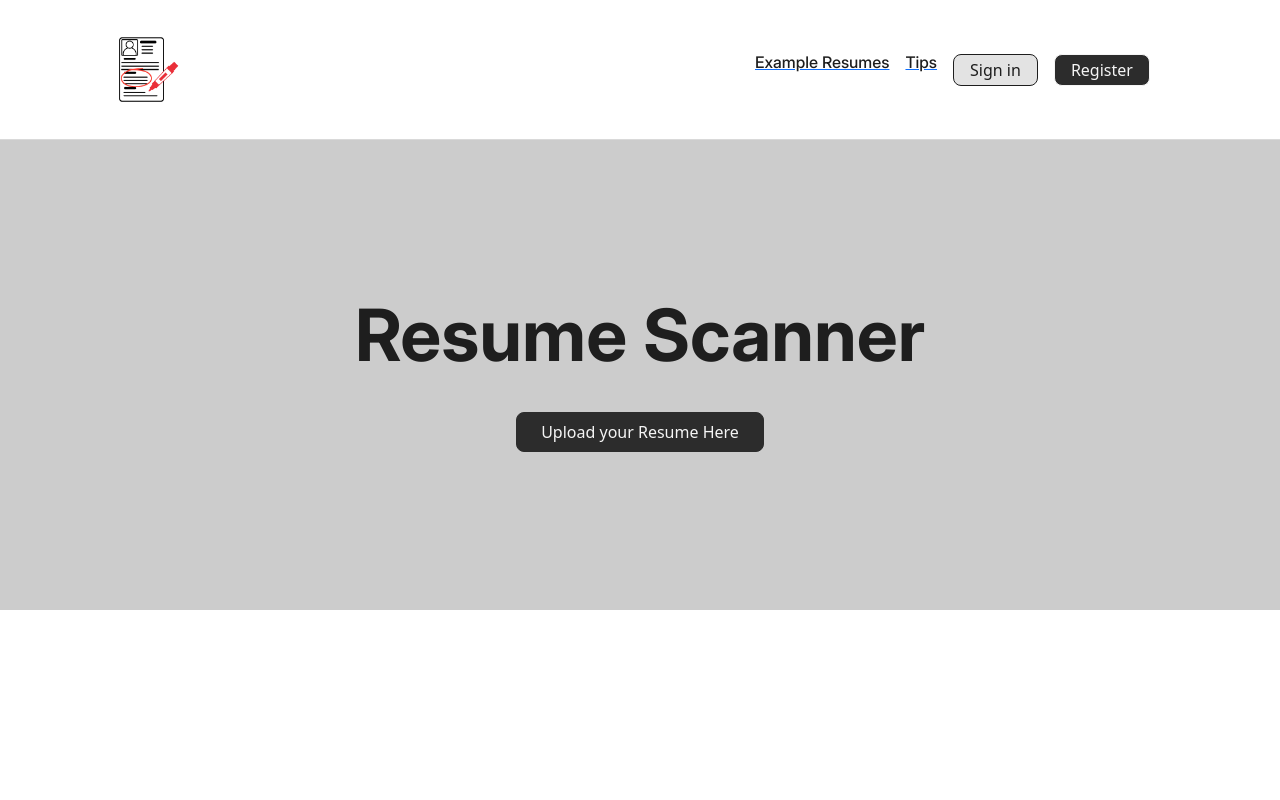
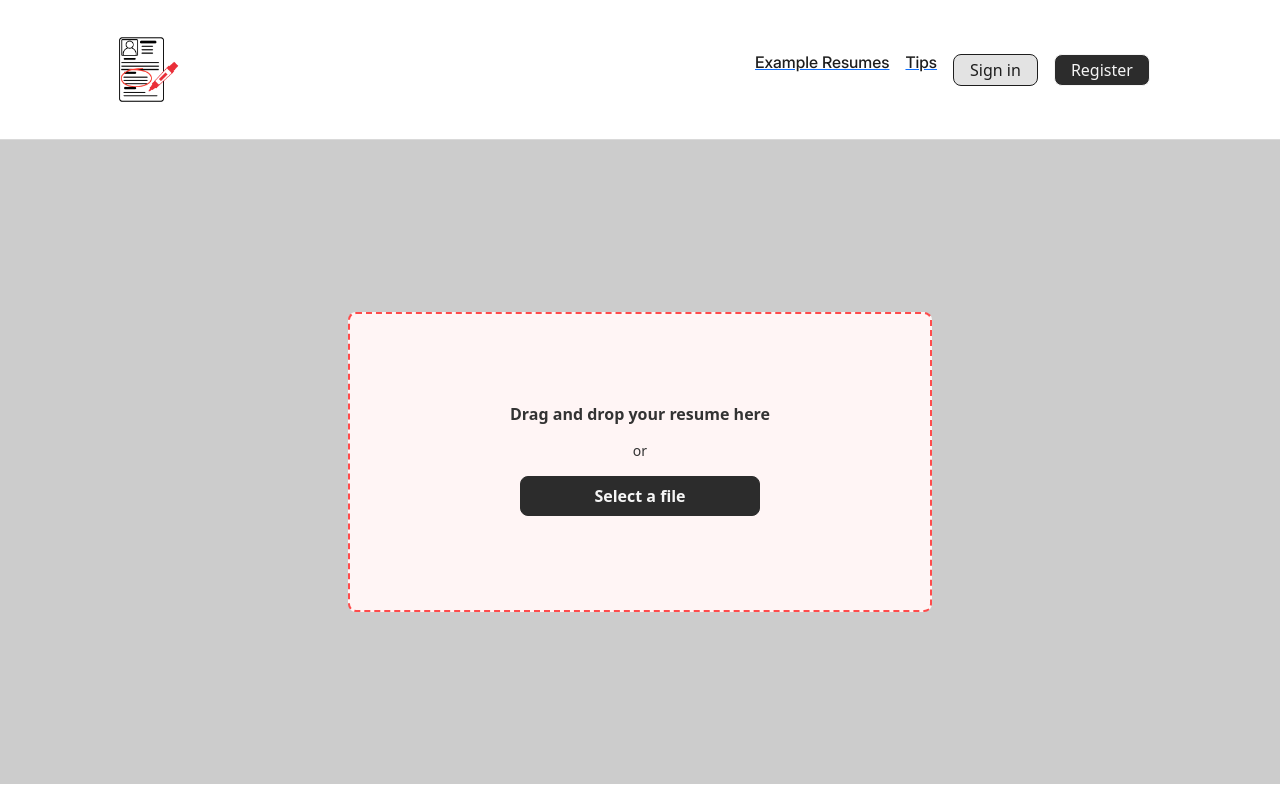
Before and after one commit to texasluminescence/resume-screener, a React (Create React App) app in the folder my-app/: page / in a window 1280 px wide. Built offline with nearby package versions, Linux system fonts and the light colour scheme.

Commit message:
Trying to add in inital page design

```diff
--- a/my-app/src/App.css
+++ b/my-app/src/App.css
@@ -1,38 +1,125 @@
-.App {
-  text-align: center;
+/* Body Background */
+body {
+  background: linear-gradient(to right, #fceff1, #fff5f5);
+  font-family: 'Poppins', sans-serif;
+  margin: 0;
+  padding: 0;
 }
 
-.App-logo {
-  height: 40vmin;
-  pointer-events: none;
+/* Navbar Enhancements */
+.header {
+  background: linear-gradient(90deg, #ff7eb3, #ff758c);
+  box-shadow: 0 4px 15px rgba(0, 0, 0, 0.1);
+  padding: 16px 20px;
+  transition: background 0.3s ease-in-out, box-shadow 0.3s ease;
 }
 
-@media (prefers-reduced-motion: no-preference) {
-  .App-logo {
-    animation: App-logo-spin infinite 20s linear;
-  }
+.header:hover {
+  background: linear-gradient(90deg, #ff758c, #ff7eb3);
+  box-shadow: 0 8px 30px rgba(0, 0, 0, 0.2);
 }
 
-.App-header {
-  background-color: #282c34;
-  min-height: 100vh;
+.header_top-row {
   display: flex;
-  flex-direction: column;
   align-items: center;
-  justify-content: center;
-  font-size: calc(10px + 2vmin);
-  color: white;
+  justify-content: space-between;
 }
 
-.App-link {
-  color: #61dafb;
+.navbar {
+  display: flex;
+  justify-content: space-between;
+  align-items: center;
+  max-width: 1200px;
+  margin: 0 auto;
+  width: 100%;
 }
 
-@keyframes App-logo-spin {
-  from {
-    transform: rotate(0deg);
-  }
-  to {
-    transform: rotate(360deg);
-  }
+.navbar-logo {
+  height: 50px;
+  transition: transform 0.3s ease-in-out;
 }
+
+.navbar-logo:hover {
+  transform: scale(1.1);
+}
+
+.header__menu {
+  display: flex;
+  justify-content: space-between;
+  align-items: center;
+  list-style-type: none;
+  margin: 0;
+}
+
+.header__menu-items {
+  display: flex;
+}
+
+.nav-link {
+  color: white;
+  font-size: 16px;
+  font-weight: 500;
+  text-decoration: none;
+  transition: color 0.3s ease, transform 0.3s ease;
+  margin-right: 20px;
+}
+
+.nav-link:hover {
+  color: #ffd7e8;
+  transform: translateY(-3px);
+}
+
+.nav-btn {
+  padding: 10px 20px;
+  font-size: 14px;
+  font-weight: 700;
+  border: none;
+  border-radius: 25px;
+  cursor: pointer;
+  transition: background-color 0.3s ease, transform 0.3s ease, box-shadow 0.3s ease;
+  margin-left: 10px;
+}
+
+.nav-btn:hover {
+  transform: scale(1.05);
+  background-color: #ff4b4b;
+  box-shadow: 0 4px 10px rgba(0, 0, 0, 0.15);
+}
+
+.sign-in {
+  background-color: #f2f2f2;
+  color: #333;
+}
+
+.sign-in:hover {
+  background-color: #e6e6e6;
+}
+
+.register {
+  background-color: #ff758c;
+  color: #fff;
+}
+
+.register:hover {
+  background-color: #ff91a6;
+}
+
+/* Loading Spinner Overlay */
+.loading-overlay {
+  position: fixed;
+  top: 0;
+  left: 0;
+  width: 100%;
+  height: 100%;
+  background-color: rgba(255, 255, 255, 0.8);
+  display: flex;
+  justify-content: center;
+  align-items: center;
+  z-index: 9999;
+}
+
+.loading-overlay .spinner-border {
+  width: 3rem;
+  height: 3rem;
+  color: #ff4b4b;
+}
--- a/my-app/src/App.js
+++ b/my-app/src/App.js
@@ -1,6 +1,6 @@
 import logo from './images/image.png';
 import { Routes, Route, Link, useNavigate } from 'react-router-dom';
-import  { useState } from 'react';
+import { useState } from 'react';
 import './css_files/AfterEnteringResume.css';
 import './css_files/components.css';
 import './css_files/font.css';
@@ -10,19 +10,97 @@ import Results from './Results'; // Import the Results component
 import * as ReactBootStrap from 'react-bootstrap';
 import React from 'react';
 
+// DragDropResume Function
+function DragDropResume({ loading, handleUploadClick }) {
+  const [isDragging, setIsDragging] = useState(false);
+
+  const handleDragEnter = (e) => {
+    e.preventDefault();
+    setIsDragging(true);
+  };
+
+  const handleDragLeave = (e) => {
+    e.preventDefault();
+    setIsDragging(false);
+  };
+
+  const handleFileDrop = (e) => {
+    e.preventDefault();
+    setIsDragging(false);
+    const files = e.dataTransfer.files;
+    if (files && files.length > 0) {
+      handleUploadClick({ target: { files } });
+    }
+  };
+
+  return (
+    <div className="flex-col-center-center heroactions">
+      {loading && (
+        <div className="loading-overlay">
+          <ReactBootStrap.Spinner animation="border" />
+        </div>
+      )}
+      <div
+        className={`drag-drop-area ui border-dashed round ${isDragging ? 'dragging' : ''}`}
+        onDragOver={(e) => e.preventDefault()}
+        onDragEnter={handleDragEnter}
+        onDragLeave={handleDragLeave}
+        onDrop={handleFileDrop}
+        style={{
+          width: '50%',
+          height: '300px',
+          border: `2px dashed ${isDragging ? '#FF0000' : '#FF4B4B'}`,
+          borderRadius: '8px',
+          backgroundColor: isDragging ? '#FFECEC' : '#FFF5F5',
+          display: 'flex',
+          alignItems: 'center',
+          justifyContent: 'center',
+          flexDirection: 'column',
+          margin: '20px auto',
+        }}
+      >
+        <p style={{ color: '#333', fontSize: '16px', fontWeight: 'bold' }}>
+          Drag and drop your resume here
+        </p>
+        <p style={{ color: '#333', fontSize: '14px' }}>or</p>
+        <label
+          className="button--upload ui button blue_gray_900 size-sm fill round"
+          style={{
+            backgroundColor: '#FF4B4B',
+            color: '#FFF',
+            padding: '10px 20px',
+            fontSize: '16px',
+            fontWeight: 'bold',
+            borderRadius: '5px',
+            cursor: 'pointer',
+          }}
+        >
+          <input
+            type="file"
+            className="hide-input"
+            onChange={handleUploadClick}
+            style={{ display: 'none' }}
+          />
+          Select a file
+        </label>
+      </div>
+    </div>
+  );
+}
+
 function App() {
   const [loading, setLoading] = useState(false);
-
   const navigate = useNavigate();
 
   const handleUploadClick = async (event) => {
     const file = event.target.files[0];
+    if (!file) return;
 
     const formData = new FormData();
     formData.append('file', file);
     setLoading(true);
+
     try {
-
       const response = await fetch('http://localhost:8080/upload', {
         method: 'POST',
         body: formData,
@@ -39,10 +117,8 @@ function App() {
 
     } catch (error) {
       console.error('Upload error:', error);
+      setLoading(false);
     }
-
-
-
   };
 
   return (
@@ -50,7 +126,7 @@ function App() {
       <header className="header">
         <div className="header_top-row">
           <div className="header__navigation">
-            <ul className = "header__menu">
+            <ul className="header__menu">
               <li>
                 <Link to="/" className="menu-item-resume-link">
                   <img
@@ -61,26 +137,32 @@ function App() {
                 </Link>
               </li>
               <div className="header__menu-items">
-              <li><Link to="/examples"><p className="ui text size-textxs">Example Resumes</p></Link></li>
-              <li><Link to="/tips"><p className="ui text size-textxs">Tips</p></Link></li>
-              <li><button className="header____auth-button ui button gray_300 size-xs fill round">Sign in</button></li>
-              <li><button className="header____auth-button-1 ui button blue_gray_900 size-xs fill round">Register</button></li>
+                <li>
+                  <Link to="/examples">
+                    <p className="ui text size-textxs">Example Resumes</p>
+                  </Link>
+                </li>
+                <li>
+                  <Link to="/tips">
+                    <p className="ui text size-textxs">Tips</p>
+                  </Link>
+                </li>
+                <li>
+                  <button className="header____auth-button ui button gray_300 size-xs fill round">
+                    Sign in
+                  </button>
+                </li>
+                <li>
+                  <button className="header____auth-button-1 ui button blue_gray_900 size-xs fill round">
+                    Register
+                  </button>
+                </li>
               </div>
             </ul>
           </div>
         </div>
       </header>
-
-      <div>
-        <div className="flex-col-center-center heroactions">
-          {loading && (<div className = "loading-overlay"><ReactBootStrap.Spinner animation="border"/></div>)}
-          <h1 className="resume-scanner_title ui heading size-headingxs">Resume Scanner</h1>
-          <label className="button--upload ui button blue_gray_900 size-sm fill round">
-            <input type="file"  className= "hide-input" onChange = {handleUploadClick} ></input>
-            Upload your Resume Here
-          </label>
-        </div>
-      </div>
+      <DragDropResume loading={loading} handleUploadClick={handleUploadClick} />
     </div>
   );
 }
--- /dev/null
+++ b/package.json
@@ -0,0 +1,6 @@
+{
+  "dependencies": {
+    "bootstrap": "^5.3.3",
+    "react-bootstrap": "^2.10.7"
+  }
+}
```
Also changed, not shown: 2 other files (tests, documents, lock files or other folders). Lines whose indentation alone changed are shown as unchanged.
